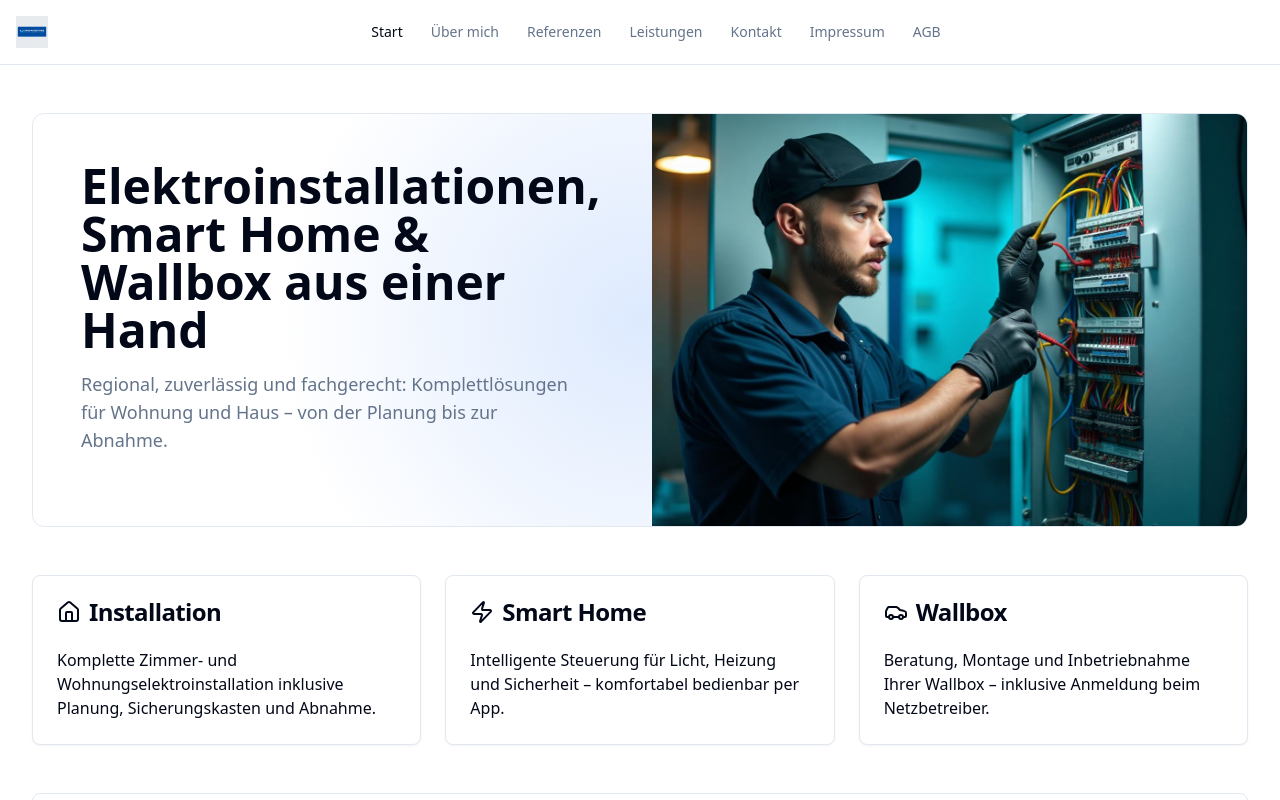
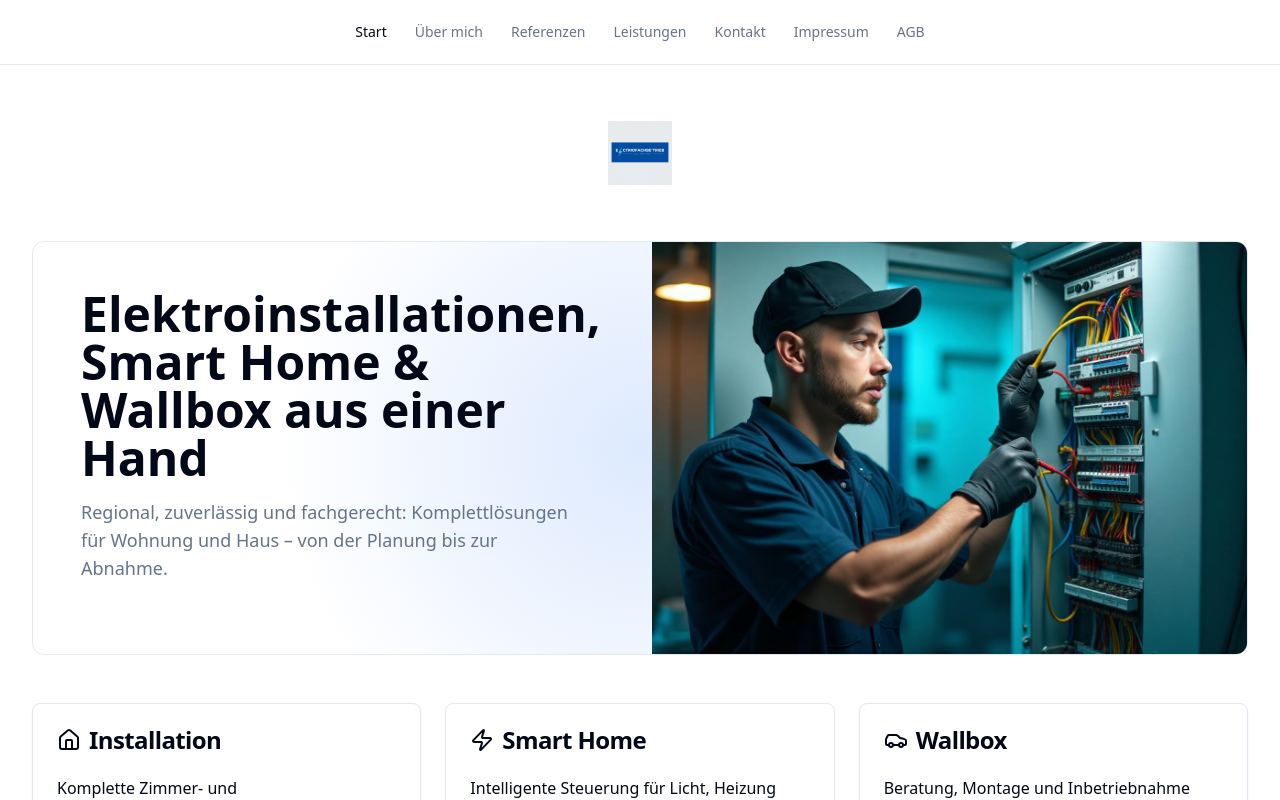
Before and after one commit to Rednaxela170488/elektro-meister-page, a React (Vite) app: page / in a window 1280 px wide. Shown: the top 800 px of the page. Built offline with nearby package versions, Linux system fonts and the light colour scheme.

Commit message:
Refactor logo placement
Move logo to individual pages for larger display.

```diff
--- a/src/components/layout/Header.tsx
+++ b/src/components/layout/Header.tsx
@@ -3,7 +3,7 @@ import { Button } from "@/components/ui/button";
 import { Sheet, SheetContent, SheetTrigger } from "@/components/ui/sheet";
 import { Menu } from "lucide-react";
 import { useState } from "react";
-import logoTemplate from "@/assets/logo-rectangular.png";
+
 
 const navLinkClass = ({ isActive }: { isActive: boolean }) =>
   `px-3 py-2 rounded-md text-sm font-medium transition-colors ${
@@ -26,14 +26,8 @@ const Header = () => {
   return (
     <header className="sticky top-0 z-40 w-full border-b bg-background/80 backdrop-blur supports-backdrop-blur:bg-background/60">
       <nav className="container mx-auto flex h-16 items-center justify-between px-4">
-        {/* Logo Section */}
-        <Link to="/" className="flex items-center hover:opacity-80 transition-opacity">
-          <img
-            src={logoTemplate}
-            alt="Elektrofachbetrieb Logo"
-            className="h-8 w-auto object-contain"
-          />
-        </Link>
+        {/* Logo Section - Removed, now on individual pages */}
+        <div></div>
 
         {/* Desktop Navigation */}
         <div className="hidden md:flex items-center gap-1">
--- a/src/pages/About.tsx
+++ b/src/pages/About.tsx
@@ -4,6 +4,7 @@ import { Badge } from "@/components/ui/badge";
 import { Briefcase, Heart, Lightbulb, Target, Calendar, User } from "lucide-react";
 import portraitTemplate from "@/assets/portrait-template.jpg";
 import workTemplate from "@/assets/work-template.jpg";
+import logoRectangular from "@/assets/logo-rectangular.png";
 
 const About = () => {
   return (
@@ -12,6 +13,15 @@ const About = () => {
         title="Über mich – Ihr Elektrofachmann mit Leidenschaft"
         description="Erfahren Sie mehr über mich als Ihren Elektrofachmann: Meine Motivation, mein Werdegang und warum ich Elektroinstallation als Nebentätigkeit ausübe."
       />
+
+      {/* Logo Section */}
+      <section className="py-8 text-center">
+        <img
+          src={logoRectangular}
+          alt="Elektrofachbetrieb Logo"
+          className="h-16 w-auto mx-auto object-contain"
+        />
+      </section>
 
       <div className="max-w-4xl mx-auto">
         {/* Hero Section */}
--- a/src/pages/Contact.tsx
+++ b/src/pages/Contact.tsx
@@ -2,6 +2,7 @@ import SEO from "@/components/SEO";
 import { Card, CardContent, CardHeader, CardTitle } from "@/components/ui/card";
 import { Button } from "@/components/ui/button";
 import { Phone, Mail, MapPin, Clock, MessageSquare } from "lucide-react";
+import logoRectangular from "@/assets/logo-rectangular.png";
 
 const Contact = () => {
   return (
@@ -10,6 +11,15 @@ const Contact = () => {
         title="Kontakt – Elektrofachbetrieb für Ihre Region"
         description="Kontaktieren Sie uns für Ihre Elektroinstallation, Smart Home oder Wallbox. Telefon, E-Mail und Anfahrt."
       />
+
+      {/* Logo Section */}
+      <section className="py-8 text-center">
+        <img
+          src={logoRectangular}
+          alt="Elektrofachbetrieb Logo"
+          className="h-16 w-auto mx-auto object-contain"
+        />
+      </section>
 
       <div className="max-w-4xl mx-auto">
         <h1 className="text-3xl font-bold mb-2">Kontakt</h1>
--- a/src/pages/Index.tsx
+++ b/src/pages/Index.tsx
@@ -2,6 +2,7 @@ import SEO from "@/components/SEO";
 import Hero from "@/components/Hero";
 import { Card, CardContent, CardHeader, CardTitle } from "@/components/ui/card";
 import { Zap, Home, Car } from "lucide-react";
+import logoRectangular from "@/assets/logo-rectangular.png";
 
 const Index = () => {
   return (
@@ -10,6 +11,16 @@ const Index = () => {
         title="Elektrofachbetrieb – Elektroinstallation, Smart Home, Wallbox"
         description="Ihr regionaler Elektrofachbetrieb: Zimmer- & Wohnungselektroinstallation, Smart Home, Wallbox-Installation."
       />
+
+      {/* Logo Section */}
+      <section className="py-8 text-center">
+        <img
+          src={logoRectangular}
+          alt="Elektrofachbetrieb Logo"
+          className="h-16 w-auto mx-auto object-contain"
+        />
+      </section>
+
       <Hero />
 
       <section className="grid md:grid-cols-3 gap-6 mb-12">
--- a/src/pages/References.tsx
+++ b/src/pages/References.tsx
@@ -1,5 +1,6 @@
 import SEO from "@/components/SEO";
 import { Card, CardContent, CardHeader, CardTitle } from "@/components/ui/card";
+import logoRectangular from "@/assets/logo-rectangular.png";
 
 const References = () => {
   return (
@@ -8,6 +9,16 @@ const References = () => {
         title="Referenzen – Elektrofachbetrieb"
         description="Ausgewählte Projekte: Smart-Home-Umrüstung, Wallbox-Installationen, Wohnungsmodernisierungen."
       />
+
+      {/* Logo Section */}
+      <section className="py-8 text-center">
+        <img
+          src={logoRectangular}
+          alt="Elektrofachbetrieb Logo"
+          className="h-16 w-auto mx-auto object-contain"
+        />
+      </section>
+
       <h1 className="text-3xl font-bold mb-6">Referenzen</h1>
       <div className="grid md:grid-cols-3 gap-6">
         {["Smart-Home-Umrüstung", "Wallbox Doppelgarage", "Wohnung Kernsanierung"].map((title, i) => (
--- a/src/pages/Services.tsx
+++ b/src/pages/Services.tsx
@@ -1,6 +1,7 @@
 import SEO from "@/components/SEO";
 import { Card, CardContent, CardHeader, CardTitle } from "@/components/ui/card";
 import { Home, Zap, Car } from "lucide-react";
+import logoRectangular from "@/assets/logo-rectangular.png";
 
 const Services = () => {
   return (
@@ -9,6 +10,16 @@ const Services = () => {
         title="Leistungen – Elektroinstallation, Smart Home, Wallbox"
         description="Zimmer- und Wohnungselektroinstallation, Smart-Home-Lösungen und fachgerechte Wallbox-Montage."
       />
+
+      {/* Logo Section */}
+      <section className="py-8 text-center">
+        <img
+          src={logoRectangular}
+          alt="Elektrofachbetrieb Logo"
+          className="h-16 w-auto mx-auto object-contain"
+        />
+      </section>
+
       <h1 className="text-3xl font-bold mb-6">Leistungsangebot</h1>
       <div className="grid md:grid-cols-3 gap-6">
         <Card>
```
